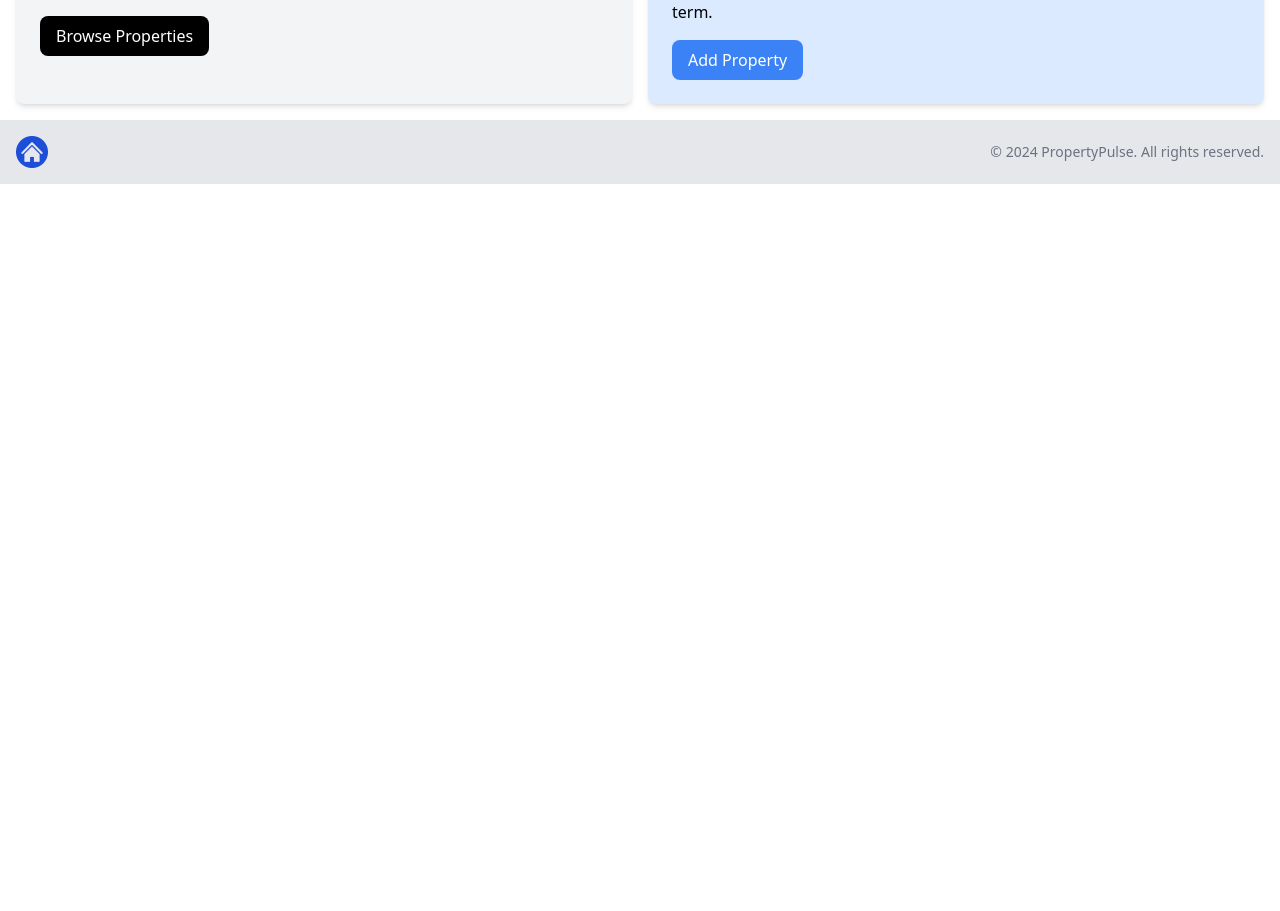
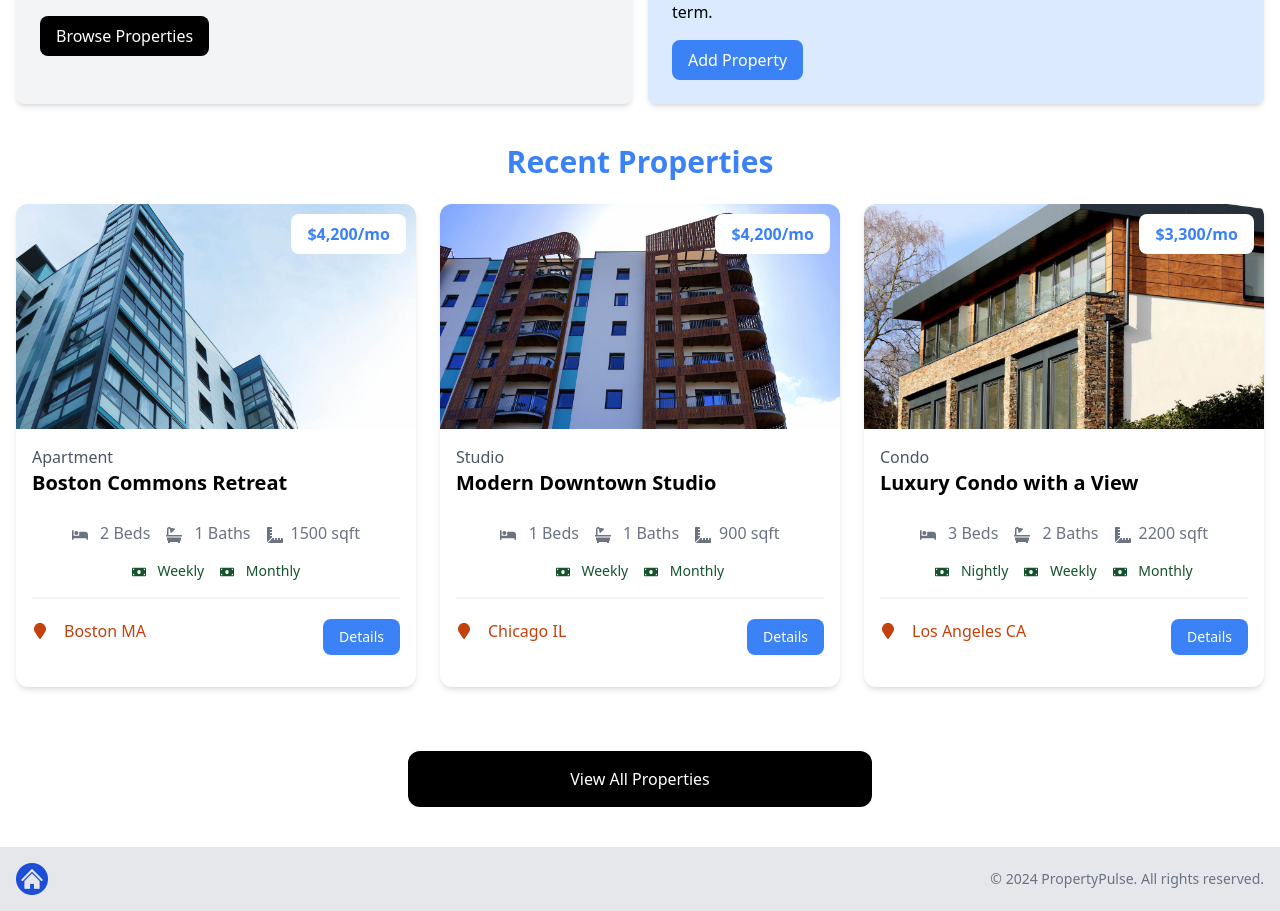
Before and after one commit to mohamadhoseinn/next-Property-Plus, a Next.js app: page / in a window 1280 px wide. Shown: the part 525-1436 px from the top of the page. Before the commit the page ends 800 px from the top, so only its background shows below. Built offline with nearby package versions, Linux system fonts and the light colour scheme.

Commit message:
add HomeProperties component for HomePage

```diff
--- a/app/page.tsx
+++ b/app/page.tsx
@@ -1,12 +1,14 @@
 import Hero from "@/components/Hero";
 import InfoBoxes from "@/components/InfoBoxes";
 import Footer from "@/components/Footer";
+import HomeProperties from "@/components/HomeProperties";
 
 const HomePage = () => {
   return (
     <>
       <Hero />
       <InfoBoxes />
+      <HomeProperties />
       <Footer />
     </>
   );
--- /dev/null
+++ b/components/HomeProperties.tsx
@@ -0,0 +1,39 @@
+import Link from "next/link";
+import properties from "@/properties.json";
+import PropertyCard from "./PropertyCard";
+
+function HomeProperties() {
+  const recentProperties = properties
+    .sort(() => Math.random() - Math.random())
+    .slice(0, 3);
+  return (
+    <>
+      <section className="px-4 py-6">
+        <div className="container-xl lg:container m-auto">
+          <h2 className="text-3xl font-bold text-blue-500 mb-6 text-center">
+            Recent Properties
+          </h2>
+          <div className="grid grid-cols-1 md:grid-cols-3 gap-6">
+            {!recentProperties ? (
+              <p>No Properties Found</p>
+            ) : (
+              recentProperties.map((property) => {
+                return <PropertyCard key={property._id} {...property} />;
+              })
+            )}
+          </div>
+        </div>
+      </section>
+      <section className="m-auto max-w-lg my-10 px-6">
+        <Link
+          href="/properties"
+          className="block bg-black text-white text-center py-4 px-6 rounded-xl hover:bg-gray-700"
+        >
+          View All Properties
+        </Link>
+      </section>
+    </>
+  );
+}
+
+export default HomeProperties;
```
